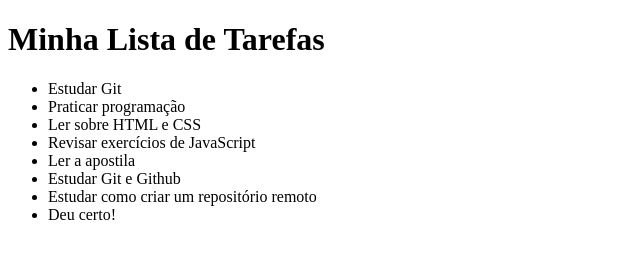
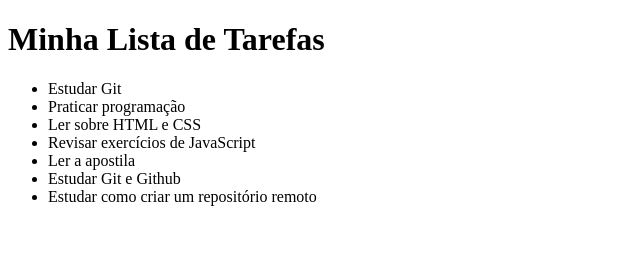
Before and after one commit to biaProjects/git-github-course1, a plain HTML site: page index.html in a window 1280 px wide. Shown: the full height of the page, 0-640 px from the left. Drawn offline with Linux system fonts and the light colour scheme.

```diff
--- a/index.html
+++ b/index.html
@@ -15,7 +15,6 @@
       <li>Ler a apostila</li>
       <li>Estudar Git e Github</li>
       <li>Estudar como criar um repositório remoto</li>
-      <li>Deu certo!</li>
     </ul>
   </body>
 </html>
```
